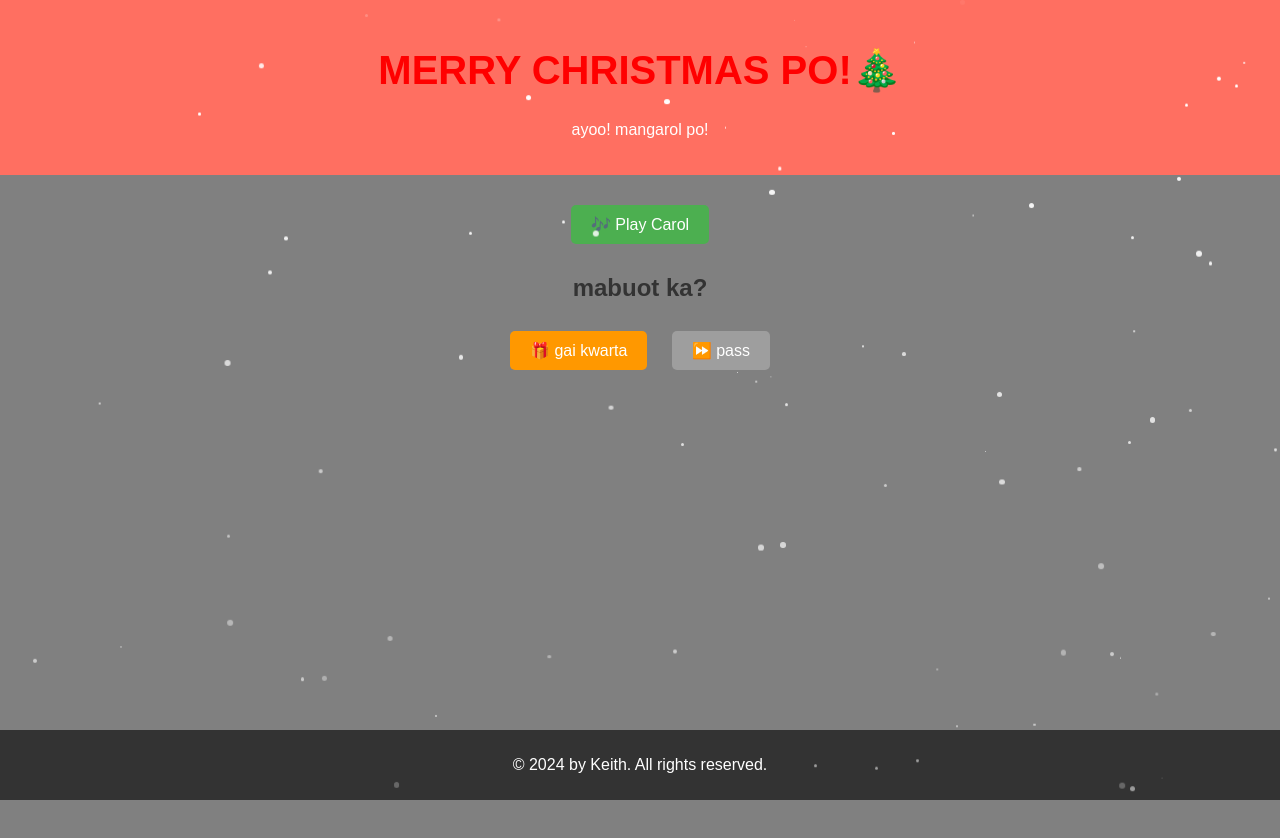
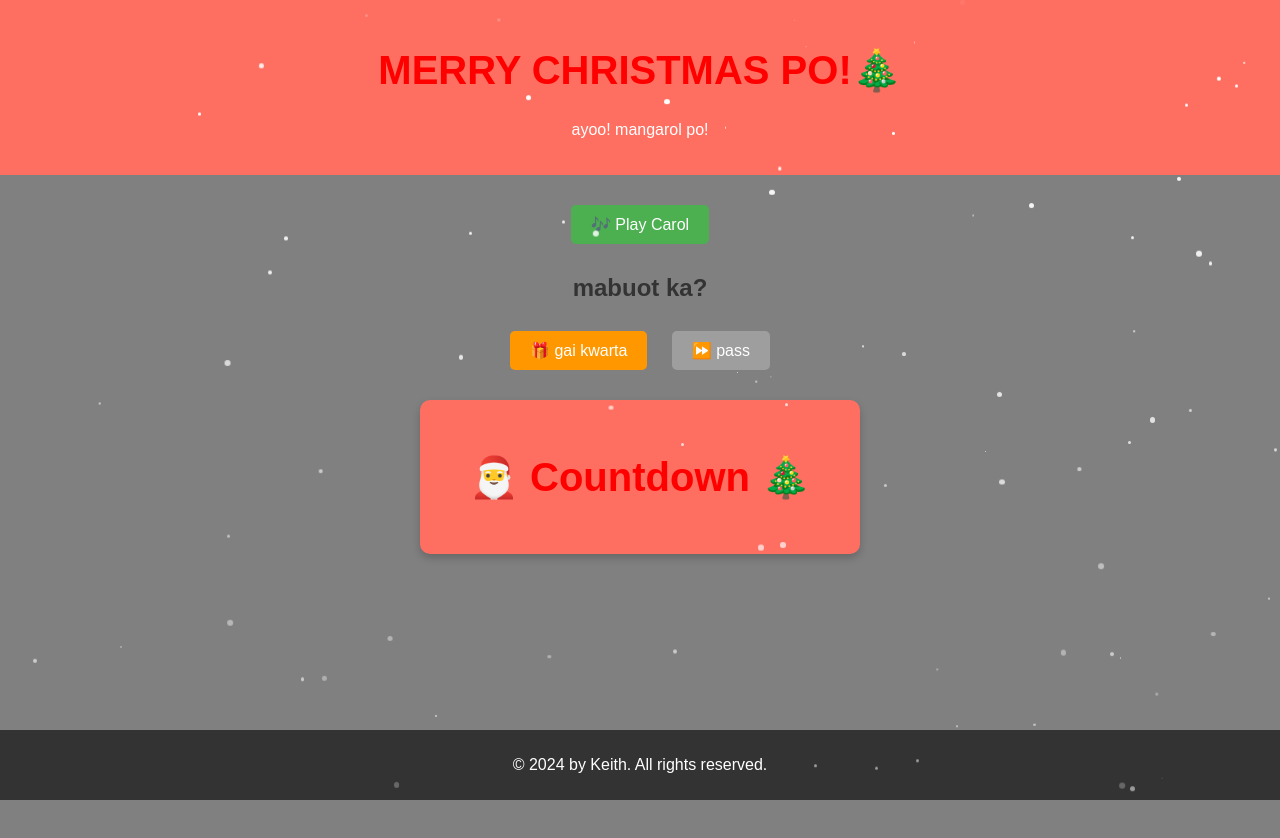
Before and after one commit to neophytekeith/online-carol, a plain HTML site: page index.html in a window 1280 px wide. Shown: the top 838 px of the page. Drawn offline with Linux system fonts and the light colour scheme.

Commit message:
Update index.html

```diff
--- a/index.html
+++ b/index.html
@@ -28,6 +28,12 @@
         </div>
     </main>
 
+    <div id="countdown" class="countdown">
+        <h2 class="blinking">🎅 Countdown 🎄</h2>
+        <p id="time-remaining" class="blinking"></p>
+    </div>
+
+
     <footer>
         <p>&copy; 2024 by Keith. All rights reserved.</p>
     </footer>
```
